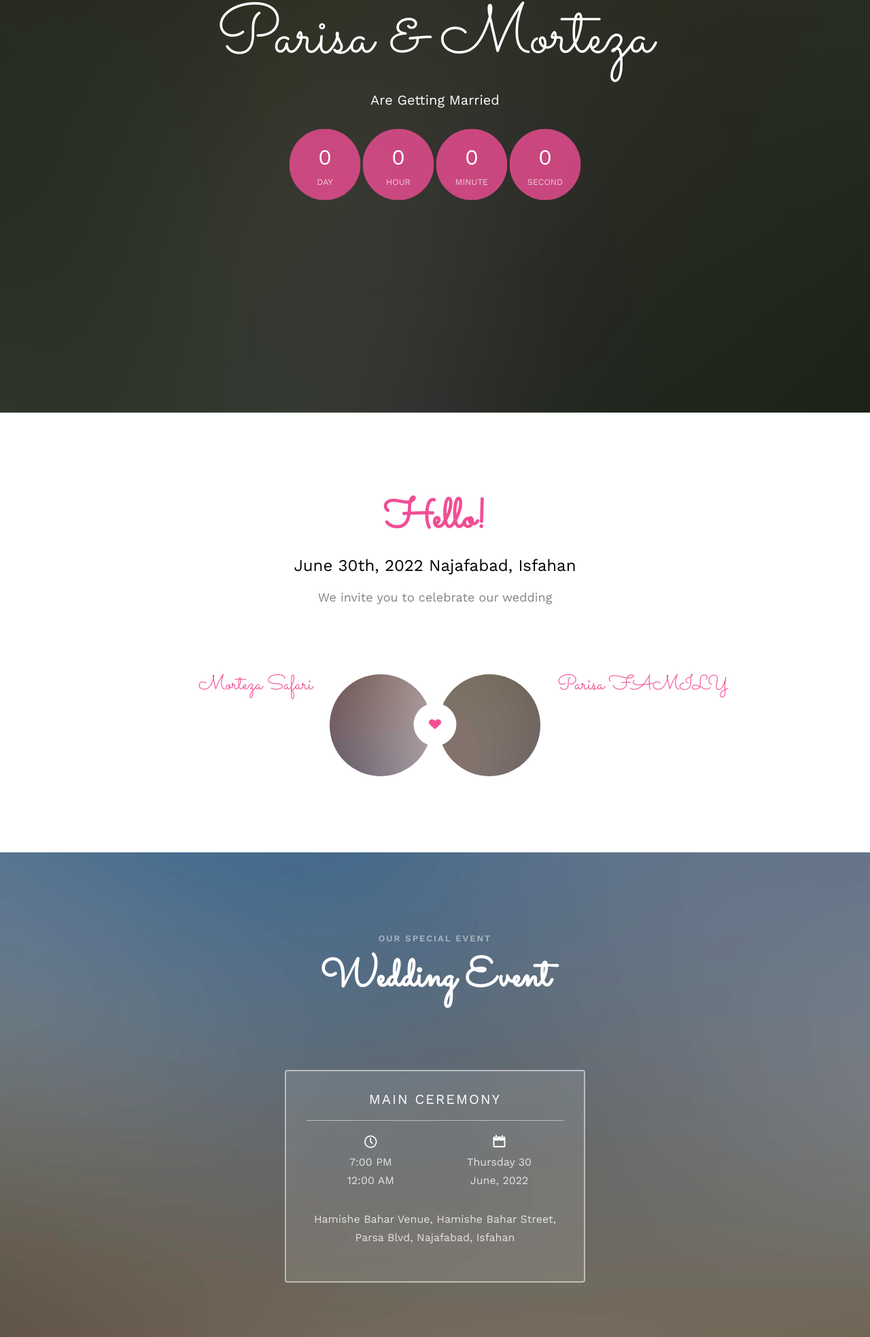
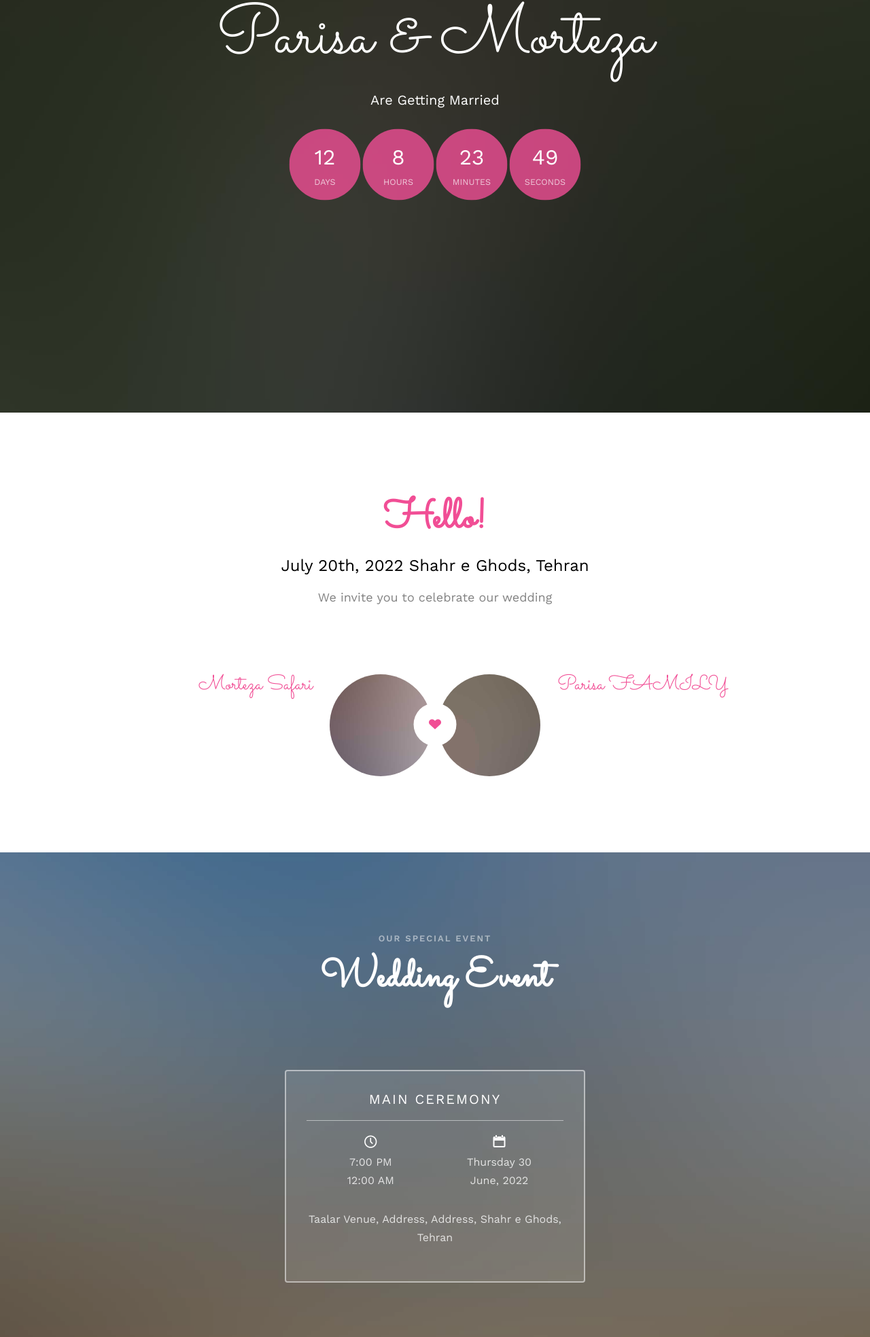
Before and after one commit to alilotfi/wedding-morteza, a plain HTML site: page index.html in a window 1280 px wide. Shown: the part 293-2260 px from the top of the page at 68% size. Drawn offline with nearby package versions, Linux system fonts and the light colour scheme; some packages are replaced by stand-ins of ours; no server answers; files whose address does not match are found by name.

Commit message:
Fix some info

```diff
--- a/index.html
+++ b/index.html
@@ -89,7 +89,7 @@
 			<div class="row">
 				<div class="col-md-8 col-md-offset-2 text-center fh5co-heading animate-box">
 					<h2>Hello!</h2>
-					<h3>June 30th, 2022 Najafabad, Isfahan</h3>
+					<h3>July 20th, 2022 Shahr e Ghods, Tehran</h3>
 					<p>We invite you to celebrate our wedding</p>
 				</div>
 			</div>
@@ -141,7 +141,7 @@
 										<span>Thursday 30</span>
 										<span>June, 2022</span>
 									</div>
-									<p>Hamishe Bahar Venue, Hamishe Bahar Street, Parsa Blvd, Najafabad, Isfahan</p>
+									<p>Taalar Venue, Address, Address, Shahr e Ghods, Tehran</p>
 								</div>
 							</div>
 						</div>
@@ -264,7 +264,7 @@
 	<script src="js/google_map.js"></script>
 
 	<script>
-    var d = new Date(2022, 7, 1, 19);
+    var d = new Date(2022, 7, 20, 19);
 
     // default example
     simplyCountdown('.simply-countdown-one', {
```
